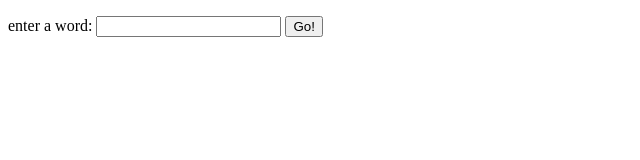
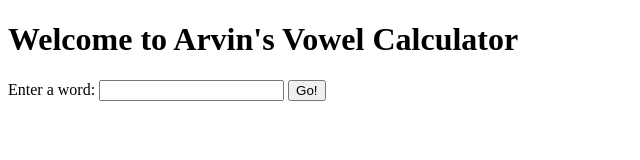
Before and after one commit to arvinash/arvinash.github.io, a plain HTML site: page assignment4/question5.html in a window 1280 px wide. Shown: the whole page, without its empty margins (0-640 px from the left). Drawn offline with Linux system fonts and the light colour scheme.

Commit message:
question5

```diff
--- a/assignment4/question5.html
+++ b/assignment4/question5.html
@@ -4,8 +4,8 @@
 
 </head>
 <body>
-
-<p><label for="char">enter a word: </label>
+<h1>Welcome to Arvin's Vowel Calculator</h1>
+<p><label for="char">Enter a word: </label>
 <input type="text" id="vow">
 <button id= "btnGo"> Go! </button>
 
```
